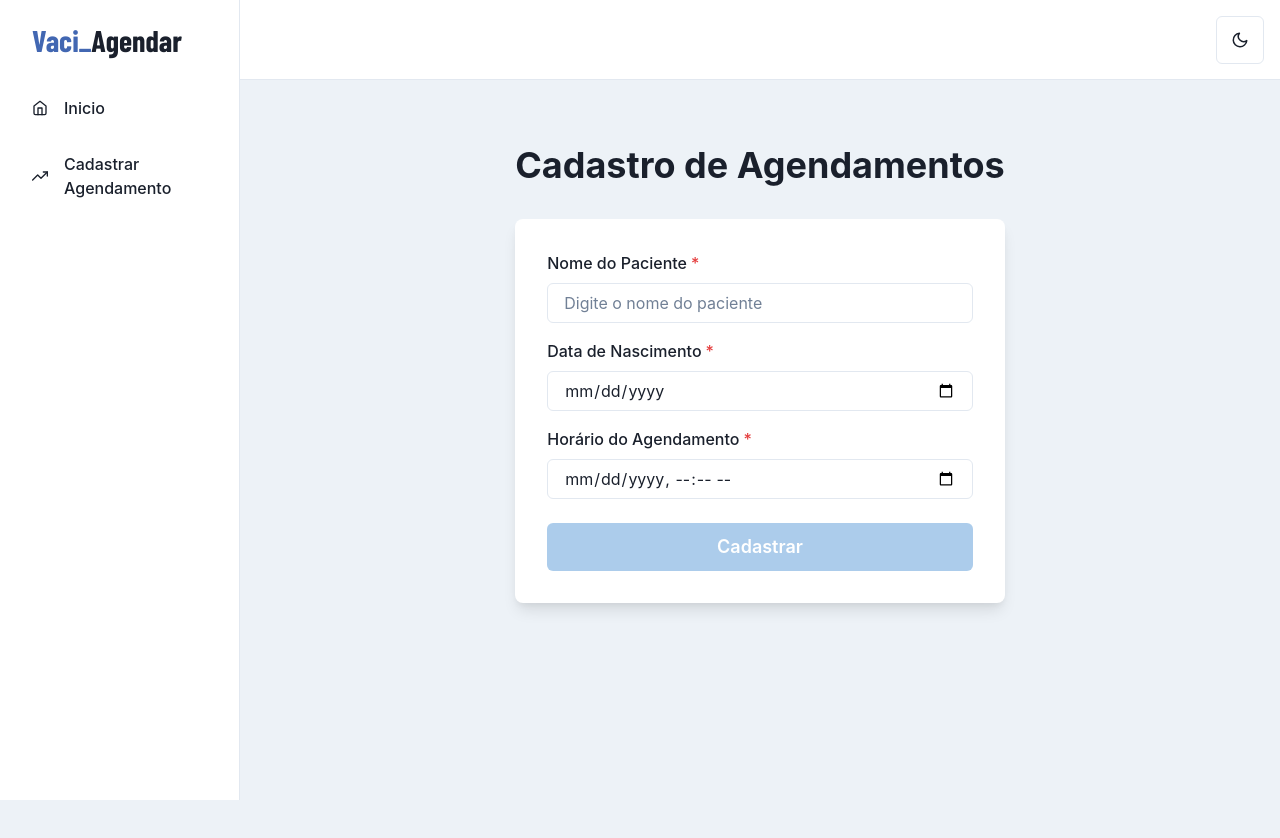
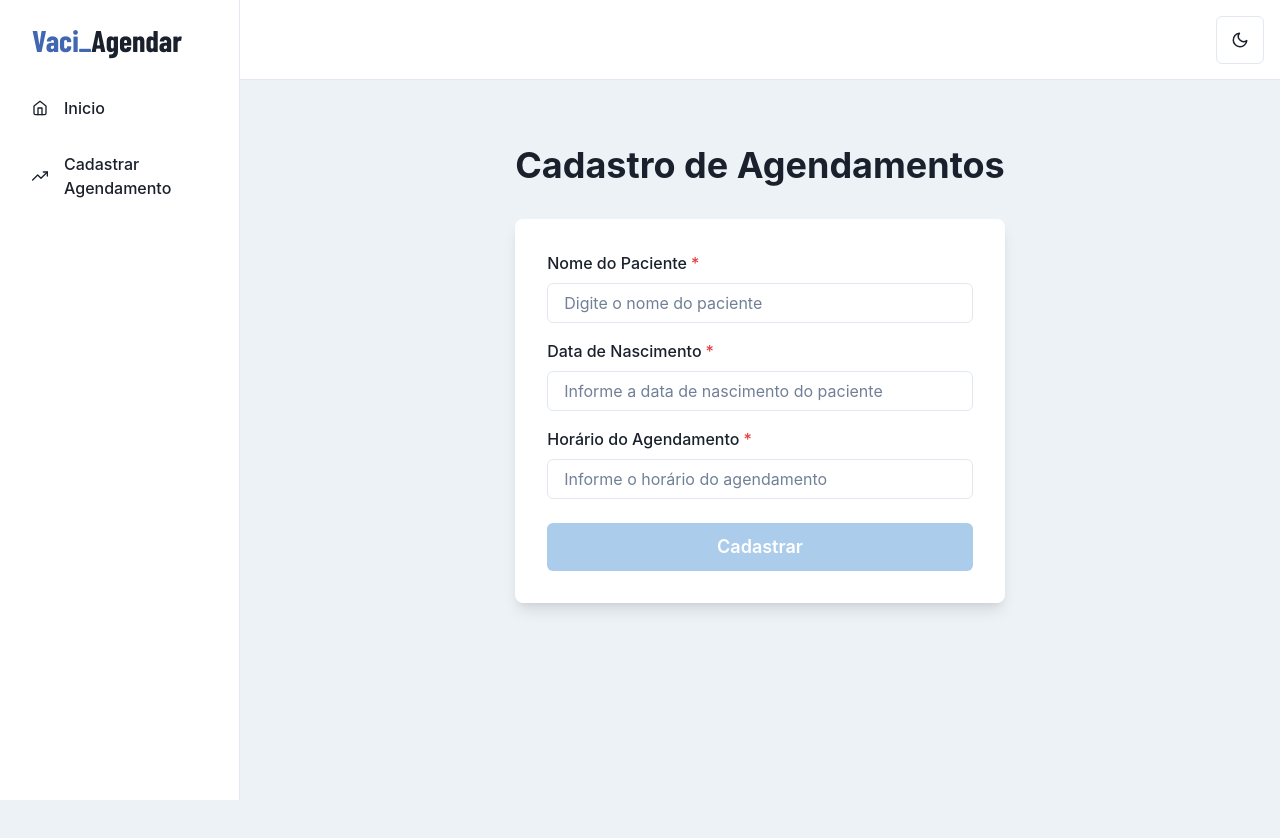
Before and after one commit to LiszUehara/vaci_agendar-front, a React (Vite) app: page /include in a window 1280 px wide. Shown: the top 838 px of the page. Built offline with nearby package versions, Linux system fonts and the light colour scheme; no server answers; a web font is replaced by a local one.

Commit message:
:sparkles: feat: Creating input component for datetime-local

```diff
--- a/package.json
+++ b/package.json
@@ -17,6 +17,7 @@
     "@hookform/resolvers": "^3.9.0",
     "framer-motion": "^11.2.13",
     "react": "^18.3.1",
+    "react-datepicker": "^7.3.0",
     "react-dom": "^18.3.1",
     "react-hook-form": "^7.52.1",
     "react-icons": "^5.2.1",
--- a/src/App.tsx
+++ b/src/App.tsx
@@ -1,6 +1,7 @@
 import './App.css'
 import { ChakraProvider } from '@chakra-ui/react'
 import AppRoutes from './routes'
+import "react-datepicker/dist/react-datepicker.css";
 
 function App() {
   return (
--- /dev/null
+++ b/src/components/Input/InputDateTime.tsx
@@ -0,0 +1,39 @@
+import { Input, InputProps } from '.';
+import { Controller } from 'react-hook-form';
+import DatePicker from 'react-datepicker';
+import ptBR from 'date-fns/locale/pt-BR';
+
+interface InputDateTimeProps extends InputProps{
+  //selected: any ,
+  control: any,
+  timeFormat?: string,
+  dateFormat?: string,
+  timeIntervals?: number
+  showTimeSelect?: boolean
+  placeholderText?: string
+
+}
+
+export function InputDateTime({
+   control,name='', ...props
+}:InputDateTimeProps) {
+
+  return (
+    <Controller
+    control={control}
+    name={name}
+    render={({ field }) => (
+
+      <Input
+      as={DatePicker}
+      locale={ptBR}
+      {...props}
+      sx={{w: '100%'}}
+      onChange={(date) => field.onChange(date)}
+      //@ts-ignore
+      selected={field.value}
+      />
+   )}
+  />
+  );
+}
--- a/src/components/Input/index.tsx
+++ b/src/components/Input/index.tsx
@@ -7,7 +7,7 @@ import {
   } from "@chakra-ui/react";
 import { FieldErrors, FieldValues, UseFormRegisterReturn } from "react-hook-form";
 
-interface InputProps extends InputChackraProps{
+export interface InputProps extends InputChackraProps{
     id: string;
     label?: string;
     errors?: FieldErrors<FieldValues>;
--- a/src/index.css
+++ b/src/index.css
@@ -45,6 +45,9 @@ button:focus,
 button:focus-visible {
   outline: 4px auto -webkit-focus-ring-color;
 }
+.react-datepicker-wrapper {
+  width: 100%;
+}
 
 @media (prefers-color-scheme: light) {
   :root {
--- a/src/pages/CreateSchedule/index.tsx
+++ b/src/pages/CreateSchedule/index.tsx
@@ -12,6 +12,7 @@ import { Input } from '../../components/Input';
 import { FieldValues, SubmitHandler, useForm } from 'react-hook-form';
 import { zodResolver } from '@hookform/resolvers/zod';
 import fetcher from '../../services/api';
+import { InputDateTime } from '../../components/Input/InputDateTime';
 
 const scheduleSchema = z.object({
     namePatient: z.string().min(1),
@@ -19,8 +20,8 @@ const scheduleSchema = z.object({
     dateTime: z.coerce.date(),
   });
 
-export function CreateSchedule() {
-  const { formState, handleSubmit, register, reset } = useForm({
+function CreateSchedule() {
+  const { control, formState, handleSubmit, register, reset } = useForm({
     mode: "onBlur",
     resolver: zodResolver(scheduleSchema),
   });
@@ -74,21 +75,29 @@ export function CreateSchedule() {
                 placeholder="Digite o nome do paciente"
                 isRequired={true}
             />
-            <Input
+            <InputDateTime
+                control={control}
                 id="birthDatePatient"
+                name="birthDatePatient"
                 errors={formState.errors}
-                register={register("birthDatePatient")}
+                placeholderText='Informe a data de nascimento do paciente'
                 label="Data de Nascimento"
                 type='date'
                 isRequired={true}
             />
-            <Input
-                id="dateTime"
-                errors={formState.errors}
-                register={register("dateTime")}
-                label="Horário do Agendamento"
-                type='datetime-local'
-                isRequired={true}
+            <InputDateTime
+              control={control}
+              id="dateTime"
+              name="dateTime"
+              errors={formState.errors}
+              label="Horário do Agendamento"
+              placeholderText='Informe o horário do agendamento'
+              type='datetime-local'
+              isRequired={true}
+              timeFormat="HH:mm"
+              dateFormat="dd/MM/yyyy - h:mm aa"
+              showTimeSelect
+              timeIntervals={60}
             />
 
             <Stack spacing={10} pt={2}>
@@ -112,3 +121,5 @@ export function CreateSchedule() {
     </Flex>
   )
 }
+
+export default CreateSchedule
--- a/src/routes.tsx
+++ b/src/routes.tsx
@@ -2,7 +2,7 @@ import { BrowserRouter, Routes, Route, Outlet } from 'react-router-dom';
 import { Suspense  } from 'react';
 import { Spinner } from '@chakra-ui/react';
 import Sidebar from './components/Sidebar';
-import { CreateSchedule } from './pages/CreateSchedule';
+import CreateSchedule from './pages/CreateSchedule';
 
 const AppRoutes = () => (
   <BrowserRouter>
```
Also changed, not shown: 1 other file (tests, documents, lock files or other folders).
